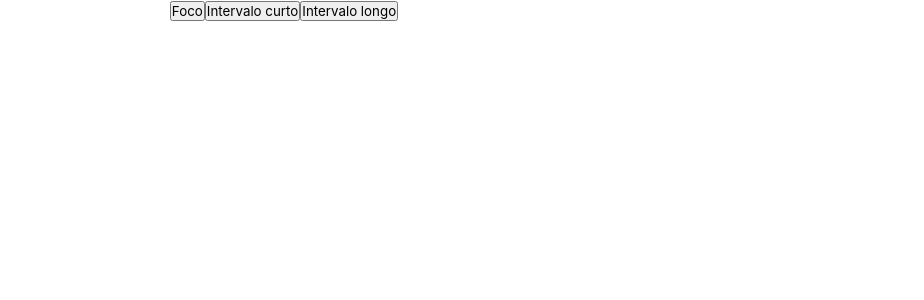
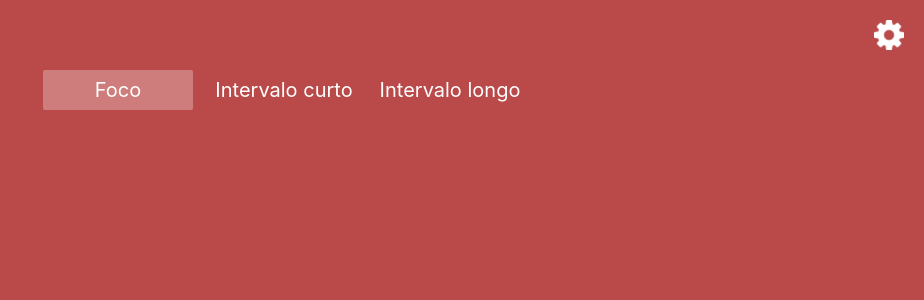
Before and after one commit to mauricioruviaro/pomodoro, a React (Create React App) app: page / in a window 1280 px wide. Shown: the top 300 px of the page, without its empty margins (356-1280 px from the left). Built offline with nearby package versions, Linux system fonts and the light colour scheme.

Commit message:
feat: style dos botoes e cores

```diff
--- a/src/style.css
+++ b/src/style.css
@@ -49,3 +49,56 @@ header {
 #settings img {
   height: 30px;
 }
+
+.red {
+  background-color: rgb(186, 73, 73);
+  color: rgb(186, 73, 73);
+  transition: all 500ms;
+}
+
+.green {
+  background-color: rgb(56, 133, 138);
+  color: rgb(56, 133, 138);
+  transition: all 500ms;
+}
+
+.blue {
+  background-color: rgb(57, 112, 151);
+  color: rgb(57, 112, 151);
+  transition: all 500ms;
+}
+
+.gray {
+  color: #393939;
+}
+
+.selected {
+  background-color: #ffffff48 !important;
+}
+
+.buttons-container {
+  align-items: center;
+  display: flex;
+  gap: 1rem;
+  justify-content: center;
+  margin-bottom: 3rem;
+  margin-top: 70px;
+  width: 100%;
+}
+
+.buttons-container button {
+  background-color: transparent;
+  border: none;
+  border-radius: 2px;
+  color: #FFFFFF;
+  cursor: pointer;
+  font-size: 20px;
+  height: 40px;
+  transition: all 500ms;
+  width: 150px;
+}
+
+.buttons-container button:hover {
+  background-color: #ffffff1d;
+  transition: all 500ms;
+}
```
